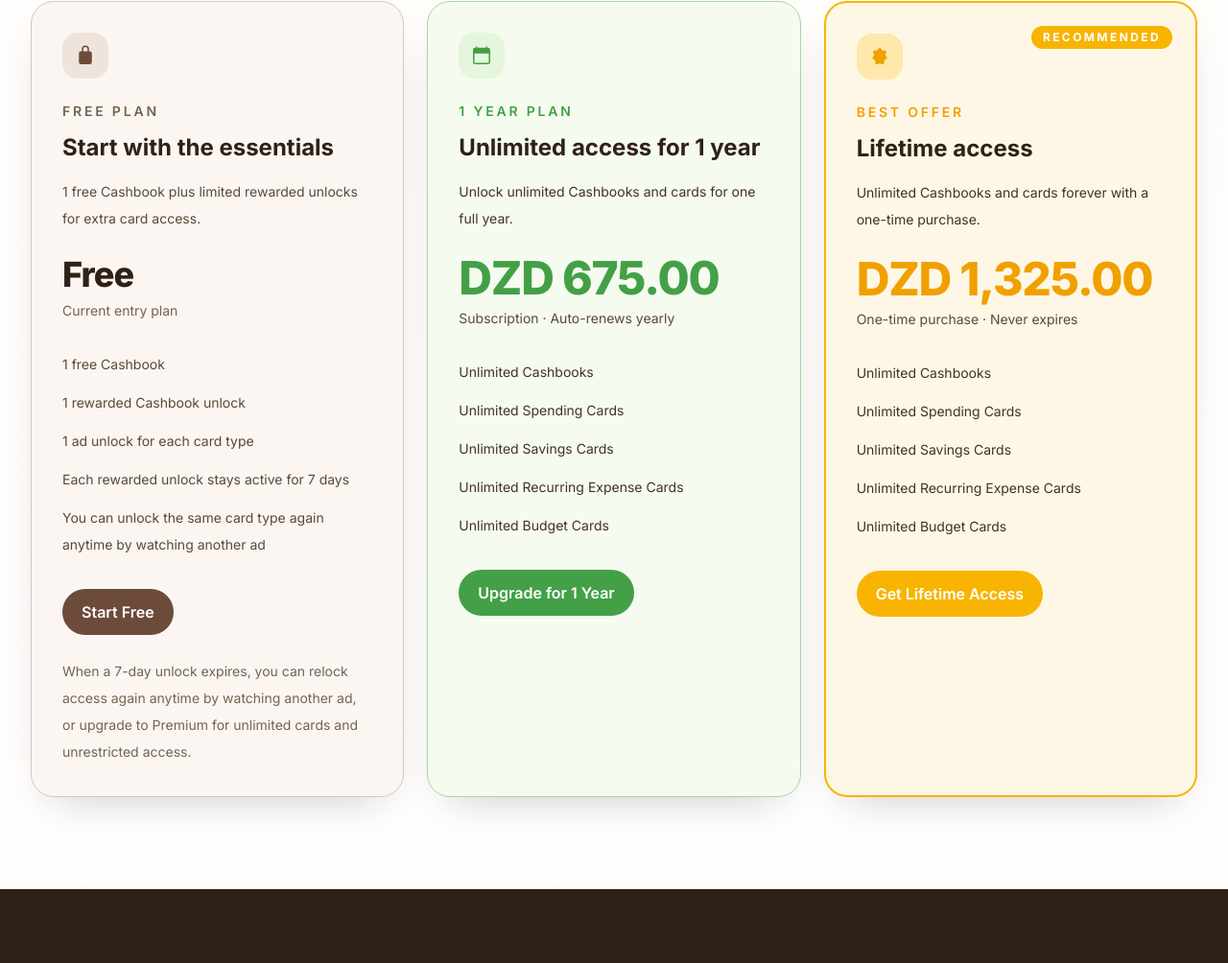
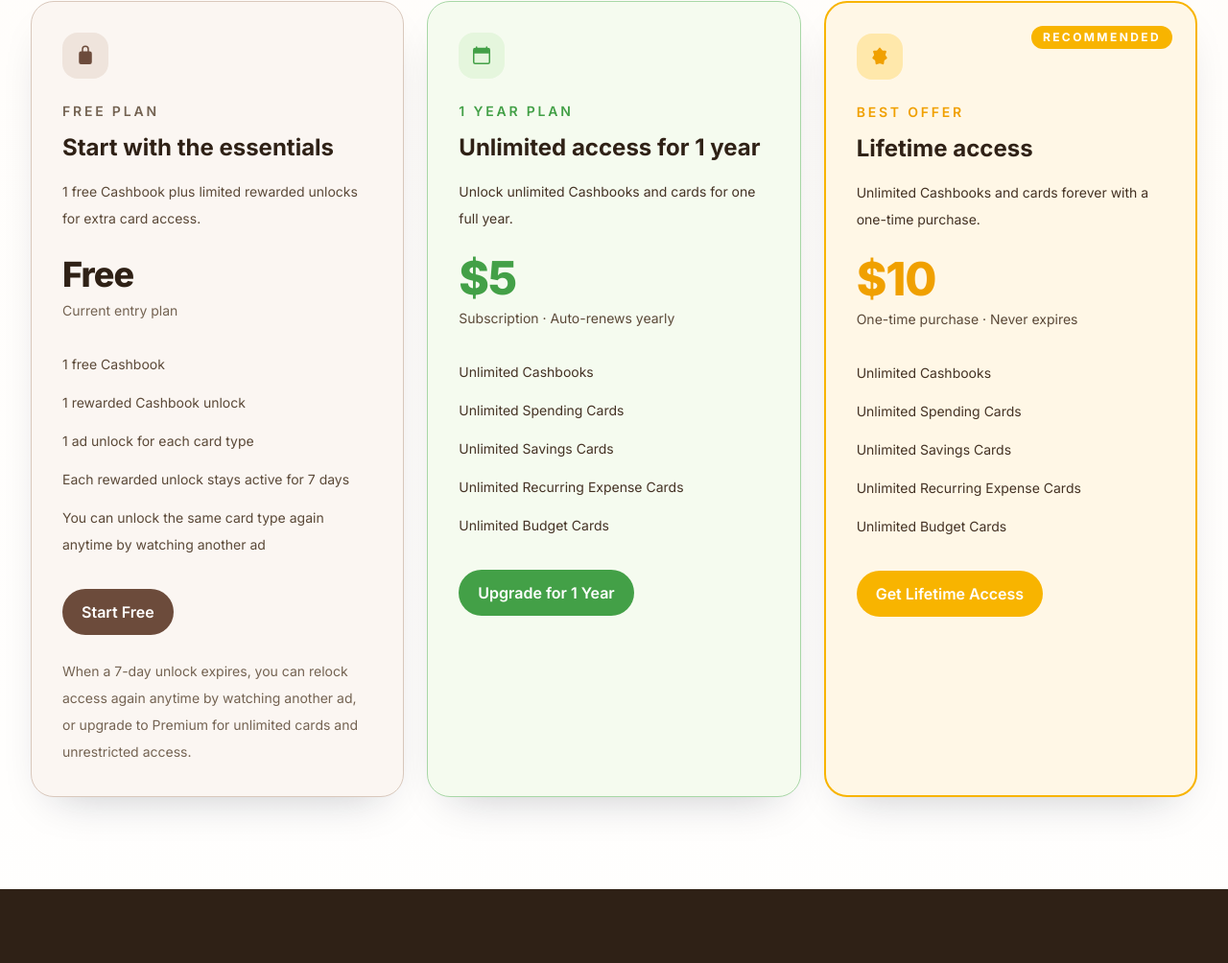
Before and after one commit to Hicham-dev-39/hichamdevapps, a website: page index.html in a window 1280 px wide. Shown: the part 5193-6197 px from the top of the page at 96% size. Drawn offline with Linux system fonts and the light colour scheme.

Commit message:
Update pricing to USD

```diff
--- a/index.html
+++ b/index.html
@@ -953,7 +953,7 @@
             <p class="mt-6 text-sm font-semibold uppercase tracking-[0.2em] text-[#43a047]">1 Year Plan</p>
             <h3 class="mt-3 text-2xl font-bold text-ink">Unlimited access for 1 year</h3>
             <p class="mt-4 text-sm leading-7 text-slate-700">Unlock unlimited Cashbooks and cards for one full year.</p>
-            <p class="mt-6 text-5xl font-extrabold tracking-tight text-[#43a047]">DZD 675.00</p>
+              <p class="mt-6 text-5xl font-extrabold tracking-tight text-[#43a047]">$5</p>
             <p class="mt-2 text-sm text-slate-600">Subscription · Auto-renews yearly</p>
             <ul class="mt-8 space-y-3 text-sm leading-7 text-slate-700">
               <li>Unlimited Cashbooks</li>
@@ -977,7 +977,7 @@
             <p class="mt-6 text-sm font-semibold uppercase tracking-[0.2em] text-[#f0a000]">Best Offer</p>
             <h3 class="mt-3 text-2xl font-bold text-ink">Lifetime access</h3>
             <p class="mt-4 text-sm leading-7 text-slate-700">Unlimited Cashbooks and cards forever with a one-time purchase.</p>
-            <p class="mt-6 text-5xl font-extrabold tracking-tight text-[#f0a000]">DZD 1,325.00</p>
+              <p class="mt-6 text-5xl font-extrabold tracking-tight text-[#f0a000]">$10</p>
             <p class="mt-2 text-sm text-slate-600">One-time purchase · Never expires</p>
             <ul class="mt-8 space-y-3 text-sm leading-7 text-slate-700">
               <li>Unlimited Cashbooks</li>
```
